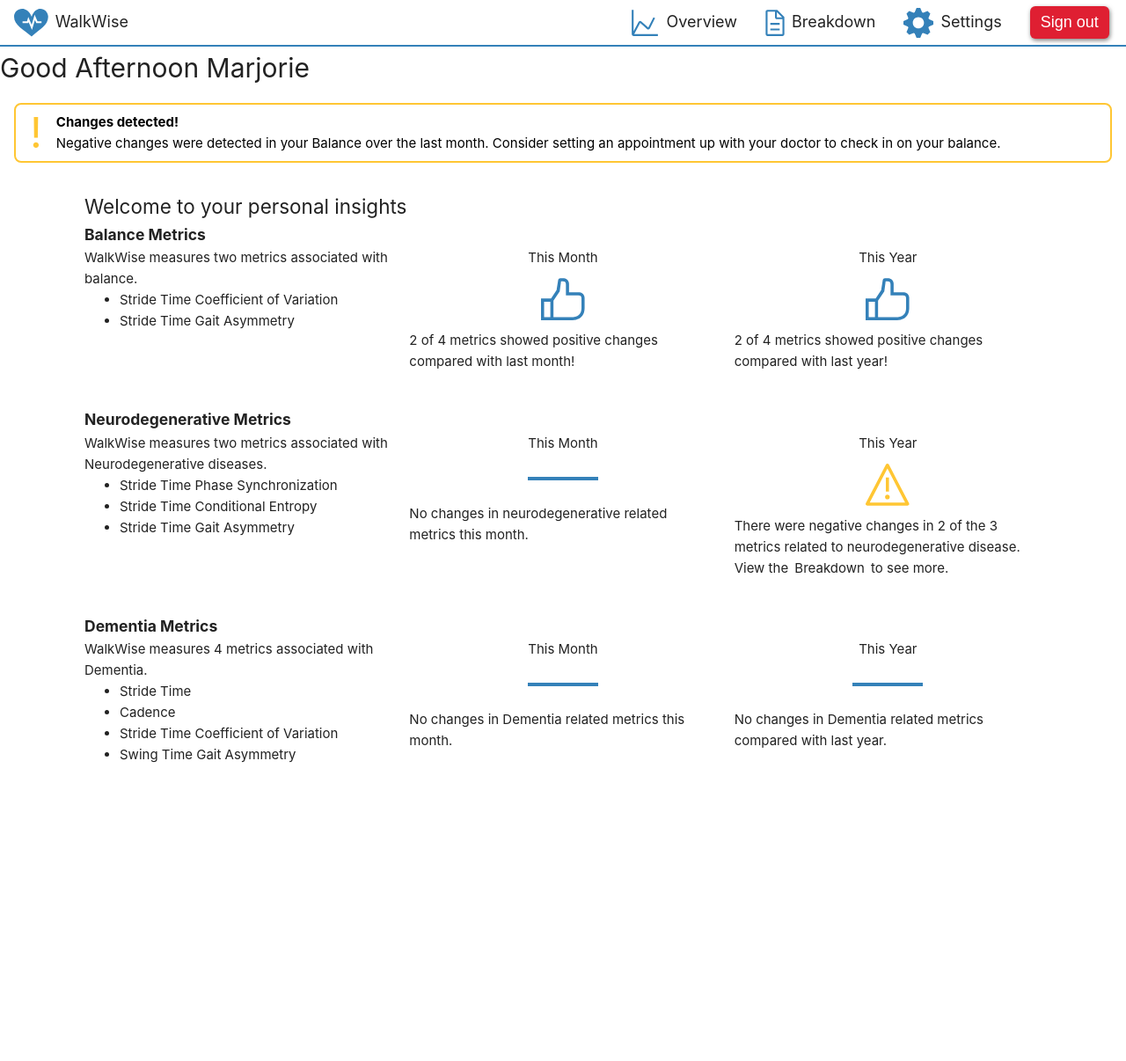
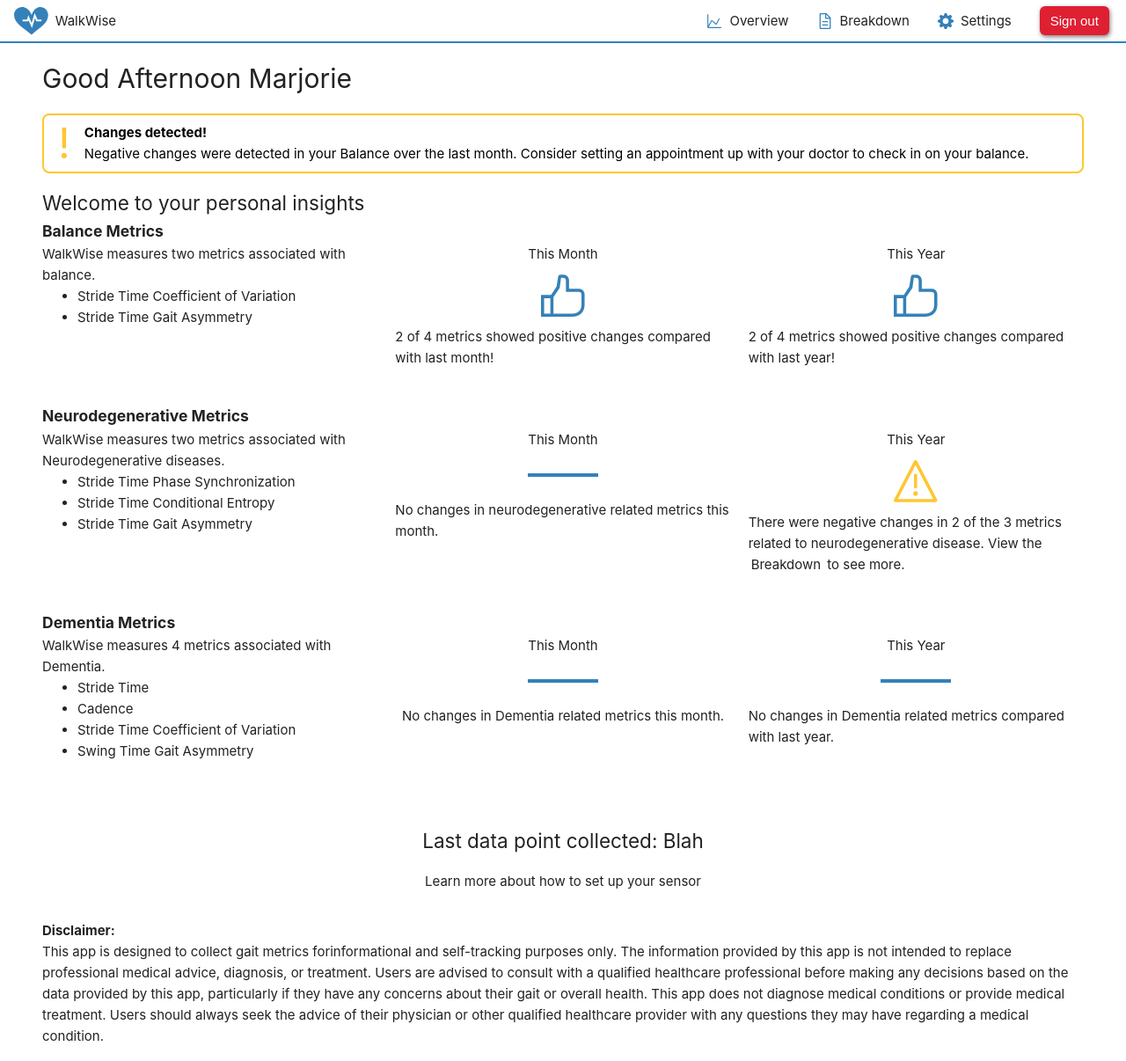
Before and after one commit to Capstone-Gait-Keepers/capstone, a Vue app in the folder frontend/: page / in a window 1280 px wide. Shown: the whole page at 88% size. Before the commit the page ends 926 px from the top, so only its background shows below. Built offline with nearby package versions, Linux system fonts and the light colour scheme.

Commit message:
Added insights disclaimer

```diff
--- a/frontend/src/assets/main.css
+++ b/frontend/src/assets/main.css
@@ -24,6 +24,10 @@ button {
   font-size: 1em;
 }
 
+strong {
+  font-weight: bold;
+}
+
 @media (hover: hover) {
   a:hover {
     background-color: var(--color-accent);
--- a/frontend/src/components/BasePage.vue
+++ b/frontend/src/components/BasePage.vue
@@ -30,7 +30,10 @@ header {
   display: flex;
   justify-content: space-between;
   background-color: white;
-  font-size: 1.2em;
+}
+
+main {
+  margin: 1rem 3rem;
 }
 
 nav {
@@ -61,6 +64,11 @@ nav a {
   gap: .5rem;
 }
 
+nav a img {
+  height: 1.2em;
+  width: 1.2em;
+}
+
 @media (min-width: 1024px) {
   header {
     display: flex;
--- a/frontend/src/components/ChangeAlert.vue
+++ b/frontend/src/components/ChangeAlert.vue
@@ -14,7 +14,7 @@
   color: black;
   border: 2px solid var(--yellow);
   border-radius: 8px;
-  margin: 1rem;
+  margin: 1rem 0;
   gap: 1rem;
   display: flex;
 }
@@ -24,8 +24,4 @@
   color: var(--yellow);
   line-height: 1;
 }
-
-strong {
-  font-weight: bold;
-}
 </style>
--- a/frontend/src/views/HomeView.vue
+++ b/frontend/src/views/HomeView.vue
@@ -7,7 +7,6 @@ import ChangeAlert from '@/components/ChangeAlert.vue';
   <BasePage>
     <h1>Good Afternoon Marjorie</h1>
     <ChangeAlert />
-    <div class="insights-container">
     <h2>Welcome to your personal insights</h2>
 
     <h3>Balance Metrics</h3>
@@ -75,15 +74,24 @@ import ChangeAlert from '@/components/ChangeAlert.vue';
         <p>No changes in Dementia related metrics compared with last year.</p>
       </div>
     </div>
+    <div class="data-collection-info">
+      <h2>Last data point collected: Blah</h2>
+      <p>Learn more about how to set up your sensor</p>
     </div>
+    <strong>Disclaimer:</strong>
+    <p>
+      This app is designed to collect gait metrics forinformational and self-tracking purposes only.
+      The information provided by this app is not intended to replace professional medical advice,
+      diagnosis, or treatment. Users are advised to consult with a qualified healthcare professional
+      before making any decisions based on the data provided by this app, particularly if they have
+      any concerns about their gait or overall health. This app does not diagnose medical conditions
+      or provide medical treatment. Users should always seek the advice of their physician or other
+      qualified healthcare provider with any questions they may have regarding a medical condition.
+    </p>
   </BasePage>
 </template>
 
 <style scoped>
-.insights-container {
-  padding: 1rem 6rem;
-}
-
 .metrics-container {
   display: grid;
   grid-template-columns: 1fr 1fr 1fr;
@@ -113,4 +121,12 @@ h3 {
   width: 50px;
   height: 50px;
 }
+
+.data-collection-info {
+  padding: 2rem 0;
+  display: flex;
+  flex-direction: column;
+  align-items: center;
+  gap: 1rem;
+}
 </style>
```
Lines whose indentation alone changed are shown as unchanged.
